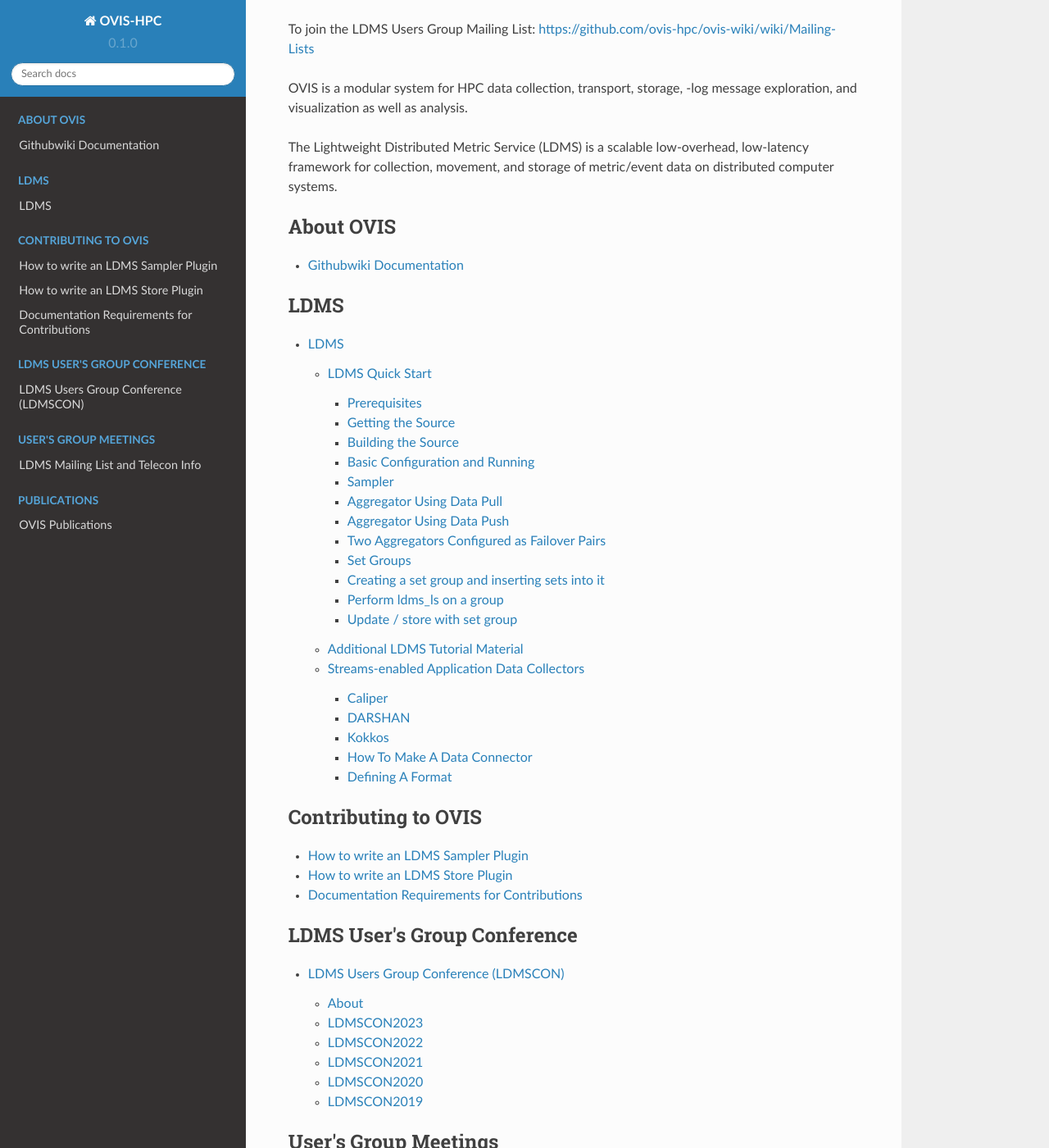
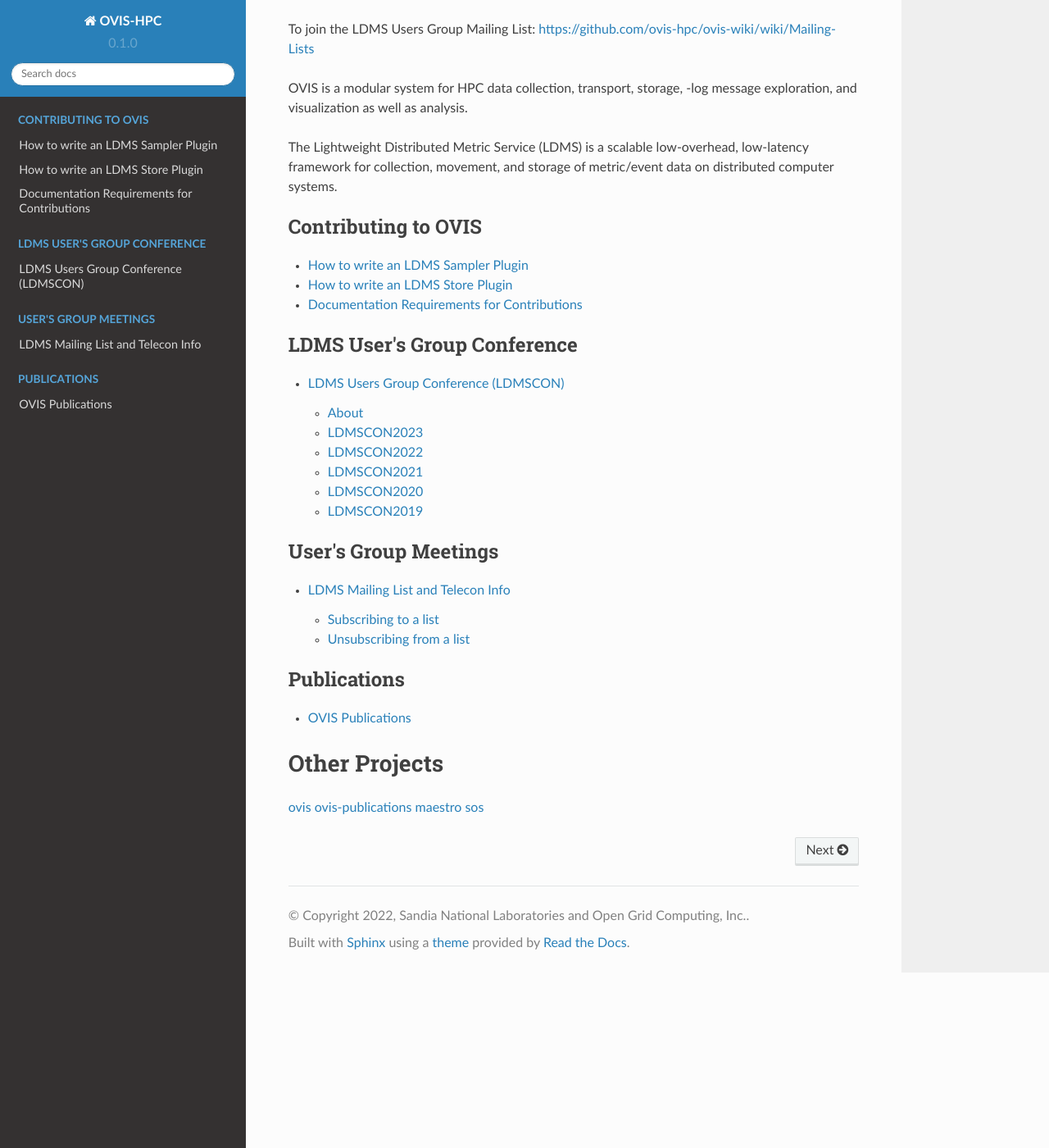
Before and after one commit to ovis-hpc/readthedocs, a Sphinx documentation site: the page built from docs/source/index.rst, in a window 1280 px wide and 1400 px high, scrolled down 408 px. Shown: the whole window at 82% size. Built offline with Sphinx 7.4.7 and the Read the Docs theme 2.0.0, drawn with Linux system fonts in a browser that asks for light colours.

Commit message:
Changing / fixing main index

```diff
--- a/docs/source/index.rst
+++ b/docs/source/index.rst
@@ -25,52 +25,27 @@
 .. toctree::
    :maxdepth: 2
    :caption: About OVIS
-
    aboutovis
 
 .. toctree::
    :maxdepth: 3
-   :caption: LDMS
-
    ldms/index
-..
-   ldms-quickstart
-   ldms-tutorial
-   ldms-streams
 
 .. toctree::
    :maxdepth: 2
-   :caption: SOS
    sos/index
-..
-   sos-quickstart
-   dsos-quickstart
-   sos-tutorial
 
 .. toctree::
    :maxdepth: 2
-   :caption: AppSysFusion
    asf/index
-..
-   asf-quickstart
-   grafanausage
-   grafanapanel
-   pyanalysis
-   asf-tutorial
 
 .. toctree::
    :maxdepth: 2
-   :caption: Maestro
    maestro/index
-..
-   maestro-quickstart
 
 .. toctree::
    :maxdepth: 2
-   :caption: Baler
    baler/index
-..
-   baler-quickstart
 
 .. toctree::
    :maxdepth: 2
```
